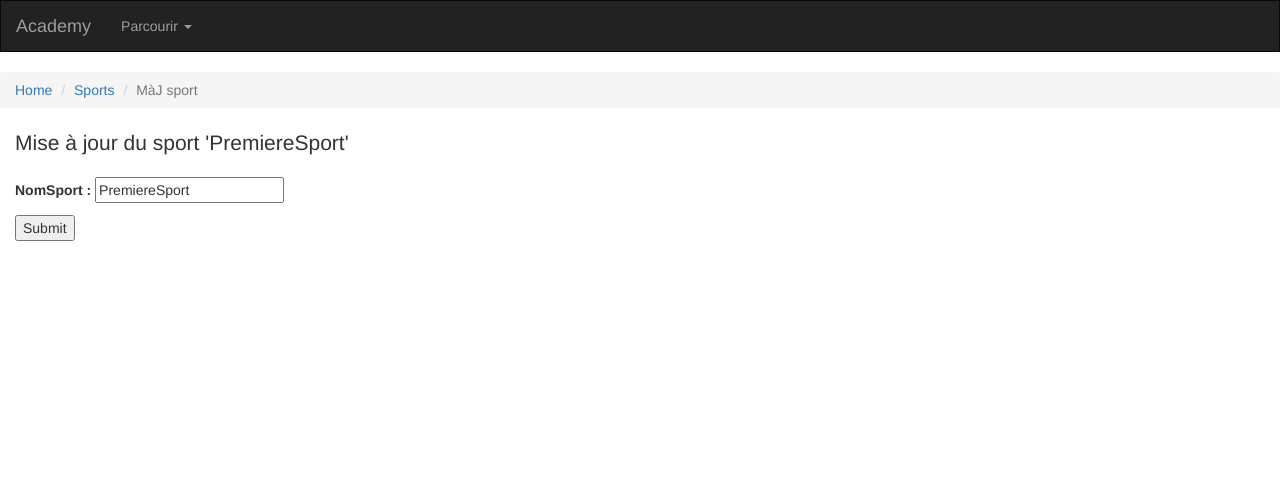
After one commit to DineshGov/HITEMA-Django-Project, a Django app: page /academy/update/sport/1 in a window 1280 px wide. The commit adds this page. Shown: the top 496 px of the page. Run offline with Django 3.2, Linux system fonts and the light colour scheme; data comes from the database, SQL or seed files in the repository; both versions use the stored data as it was after the commit; some libraries are stand-ins or nearby versions.

Commit message:
Update functionnality for Sport model done

```diff
--- a/evalHitema/academy/templates/academy/createSport.html
+++ b/evalHitema/academy/templates/academy/createSport.html
@@ -1,5 +1,5 @@
 {% extends "base.html" %}
-{% block title %}Academy - Liste des sports{% endblock %}
+{% block title %}Academy - Création sport{% endblock %}
 {% block page_header %}Formulaire de création de sport{% endblock %}
 
 {% block position %}
--- a/evalHitema/academy/templates/academy/sports.html
+++ b/evalHitema/academy/templates/academy/sports.html
@@ -37,7 +37,7 @@
 
   {% for sport in sports %}
     <span>
-      <a href="#" class="list-group-item">
+      <a href="{% url 'update_sport' id_sport=sport.id %}" class="list-group-item">
         {{ sport.nomSport }}
       </a>
     <span>
--- /dev/null
+++ b/evalHitema/academy/templates/academy/updateSport.html
@@ -0,0 +1,32 @@
+{% extends "base.html" %}
+{% block title %}Academy - MàJ sport {{ id_sport }}{% endblock %}
+{% block page_header %}Mise à jour du sport '{{ sport.nomSport }}'{% endblock %}
+
+{% block position %}
+<ul class="breadcrumb">
+  <li><a href="{% url 'accueil' %}">Home</a></li>
+  <li><a href="{% url 'sports' %}">Sports</a></li>
+  <li class="active">MàJ sport</li>
+</ul>
+{% endblock %}
+
+{% block content %}
+
+<div class="list-group col-lg-5 col-md-5 col-sm-5">
+{% if envoi %}
+<div class="alert alert-dismissible alert-success">
+  <button type="button" class="close" data-dismiss="alert">&times;</button>
+  Le nom du sport <strong>{{ sport.nomSport }}</strong> a été mis à jour!
+</div>
+{% endif %}
+
+<form  action="{% url "update_sport" id_sport=sport.id %}" method="post">
+    <div class="form-group">
+    {% csrf_token %}
+    {{ form.as_p }}
+    <input type="submit" value="Submit" />
+    </div>
+</form>
+</div>
+
+{% endblock %}
--- a/evalHitema/academy/urls.py
+++ b/evalHitema/academy/urls.py
@@ -5,4 +5,5 @@ urlpatterns = [
     path('', views.accueil, name='accueil'),
     path('sports', views.read_sports, name='sports'),
     path('create/sport', views.create_sport, name='create_sport'),
+    path('update/sport/<int:id_sport>', views.update_sport, name='update_sport'),
 ]
--- a/evalHitema/academy/views.py
+++ b/evalHitema/academy/views.py
@@ -19,7 +19,14 @@ def create_sport(request):
     form = SportForm(request.POST or None)
     if form.is_valid():
         nomSport = form.cleaned_data['nomSport']
-        envoi = True
         form.save()
         return redirect('sports')
     return render(request, 'academy/createSport.html', locals())
+
+def update_sport(request, id_sport):
+    sport = get_object_or_404(Sport, id=id_sport)
+    form = SportForm(request.POST or None, instance=sport)
+    if form.is_valid():
+        form.save()
+        envoi = True
+    return render(request, "academy/updateSport.html", locals())
```
Also changed, not shown: evalHitema/db.sqlite3.
